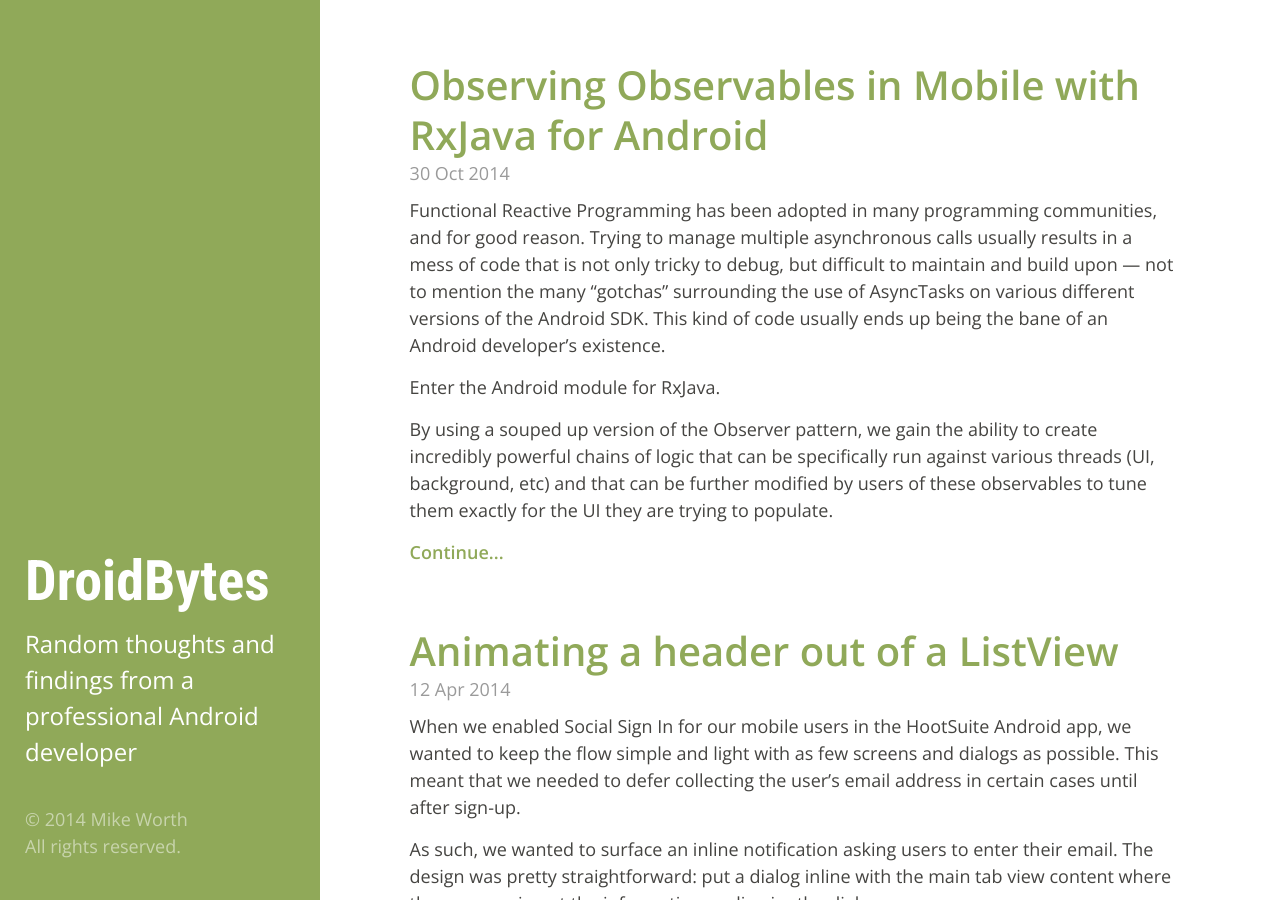
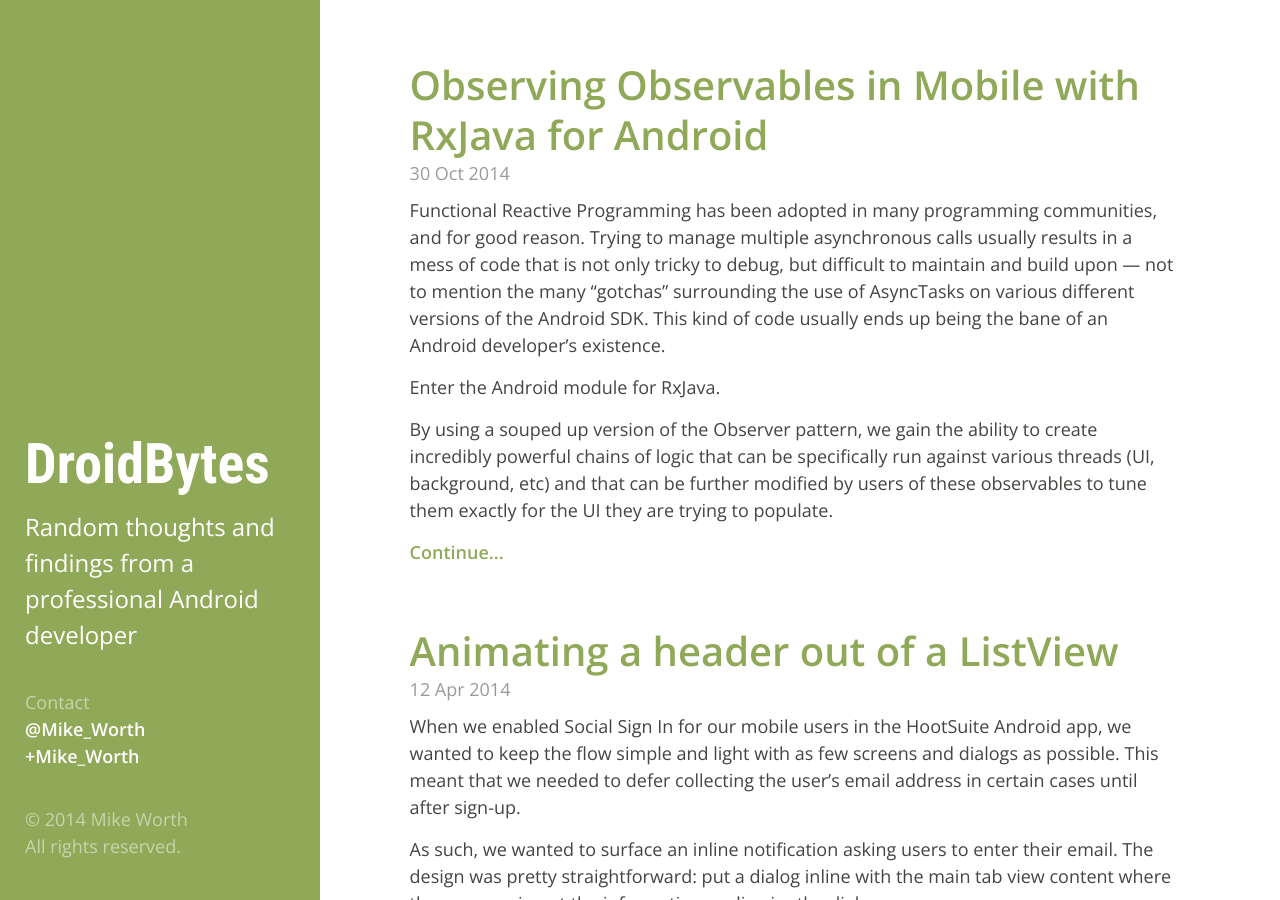
Before and after one commit to michaelworth/michaelworth.github.io, a Jekyll site: the page built from index.html, in a window 1280 px wide and 900 px high. Built offline with Jekyll 4.4.1, drawn with Linux system fonts in a browser that asks for light colours; Markdown is read by kramdown in place of the engine named in the settings; the list of posts is cut into pages by our own code.

Commit message:
Added contact info to sidebar

```diff
--- a/_layouts/default.html
+++ b/_layouts/default.html
@@ -11,6 +11,18 @@
         <p class="lead">{{ site.description }}</p>
 
         <div class="colophon">
+          <ul class="colophon-links">
+            <li>
+              Contact<br>
+              <a href="https://twitter.com/Mike_Worth">@Mike_Worth</a>
+            </li>
+            <li>
+              <a href="https://plus.google.com/u/0/+MikeWorth">+Mike_Worth</a>
+            </li>
+          </ul>
+        </div>
+
+        <div class="colophon">
           <p>&copy; 2014 {{ site.author.name }}</br>All rights reserved.</p>
         </div>
       </div>
```
Also changed, not shown: 7 other files.
